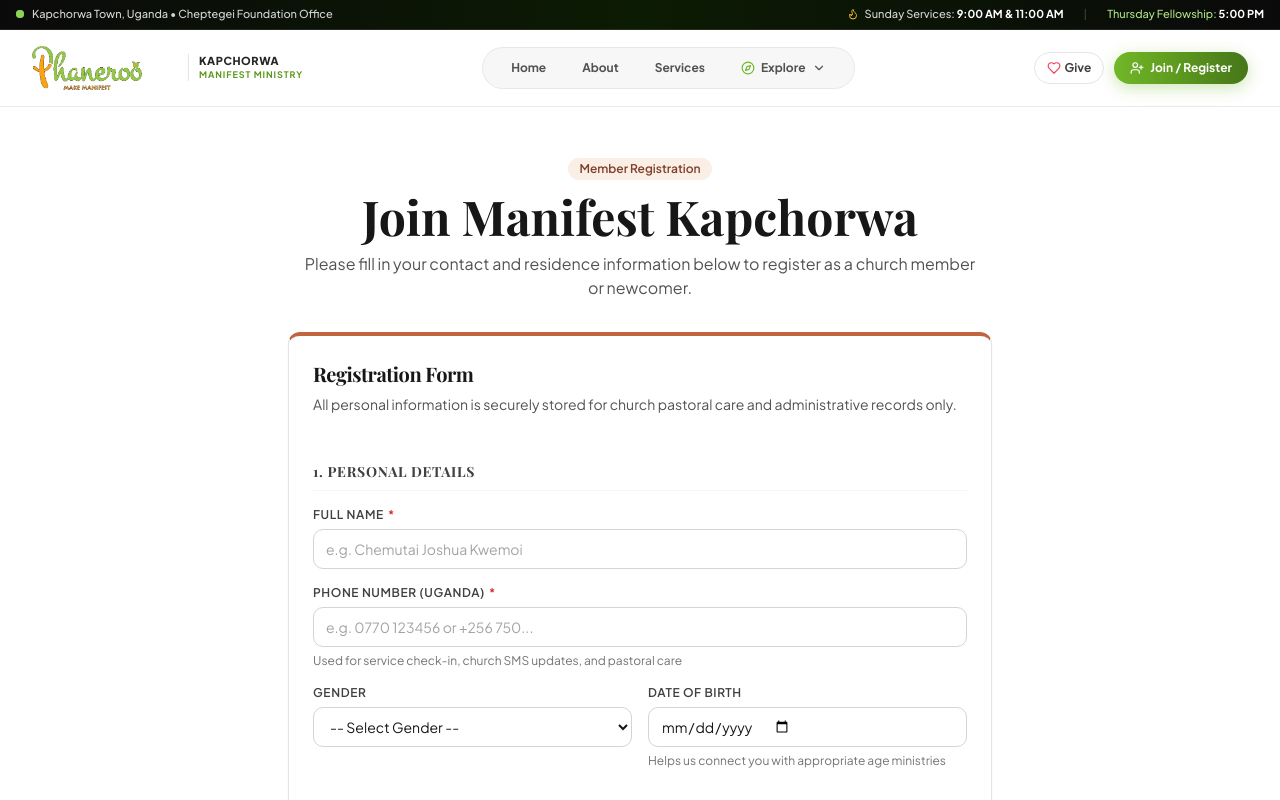
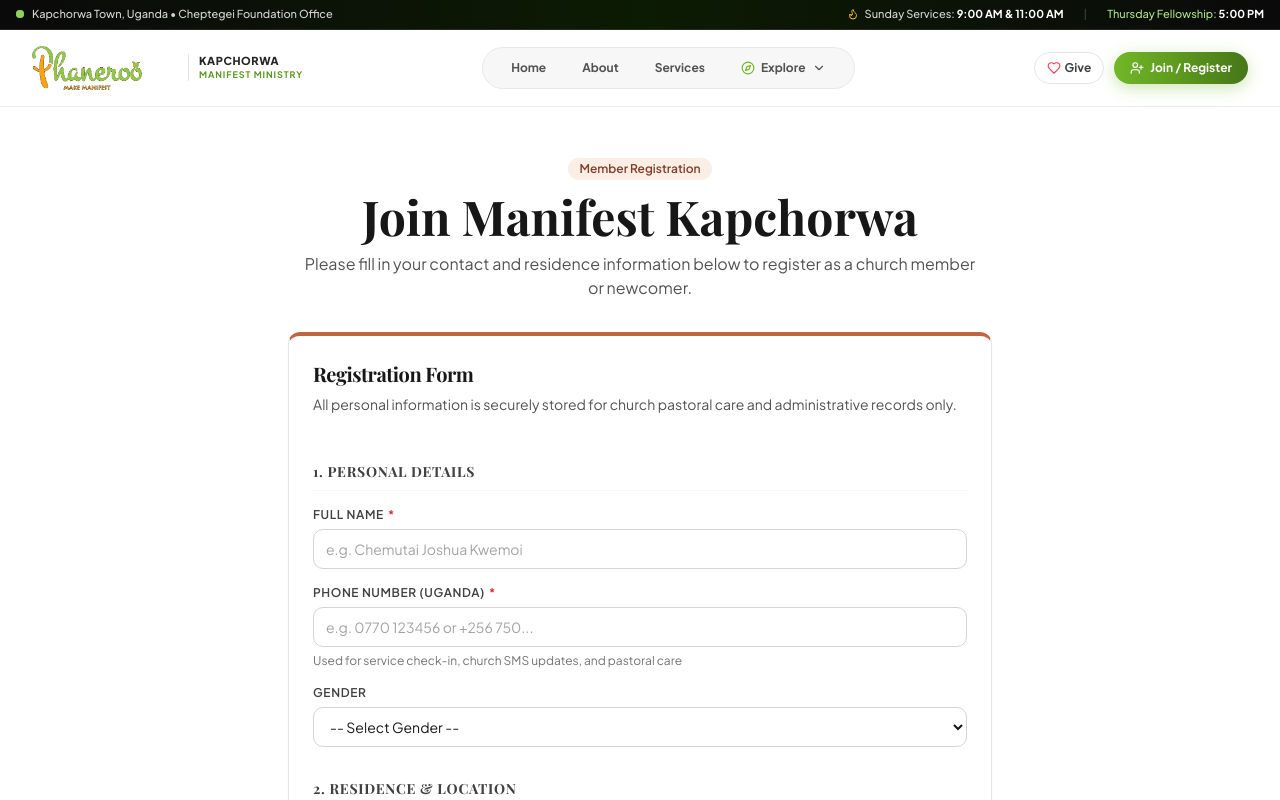
Before and after one commit to ChemayekAbraham/manifestkapchorwa, a Next.js app: page /register in a window 1280 px wide. Shown: the top 800 px of the page. Built offline with nearby package versions, Linux system fonts and the light colour scheme; a web font is replaced by a local one.

Commit message:
fix: remove Date of Birth field from public registration form

```diff
--- a/app/(public)/register/page.tsx
+++ b/app/(public)/register/page.tsx
@@ -202,7 +202,7 @@ function RegisterFormContent() {
                   />
                 </div>
 
-                <div>
+                <div className="sm:col-span-2">
                   <Select
                     label="Gender"
                     {...register("gender")}
@@ -212,15 +212,6 @@ function RegisterFormContent() {
                       { value: "FEMALE", label: "Female" },
                       { value: "OTHER", label: "Prefer not to say" },
                     ]}
-                  />
-                </div>
-
-                <div>
-                  <Input
-                    label="Date of Birth"
-                    type="date"
-                    {...register("dateOfBirth")}
-                    helperText="Helps us connect you with appropriate age ministries"
                   />
                 </div>
               </div>
```
